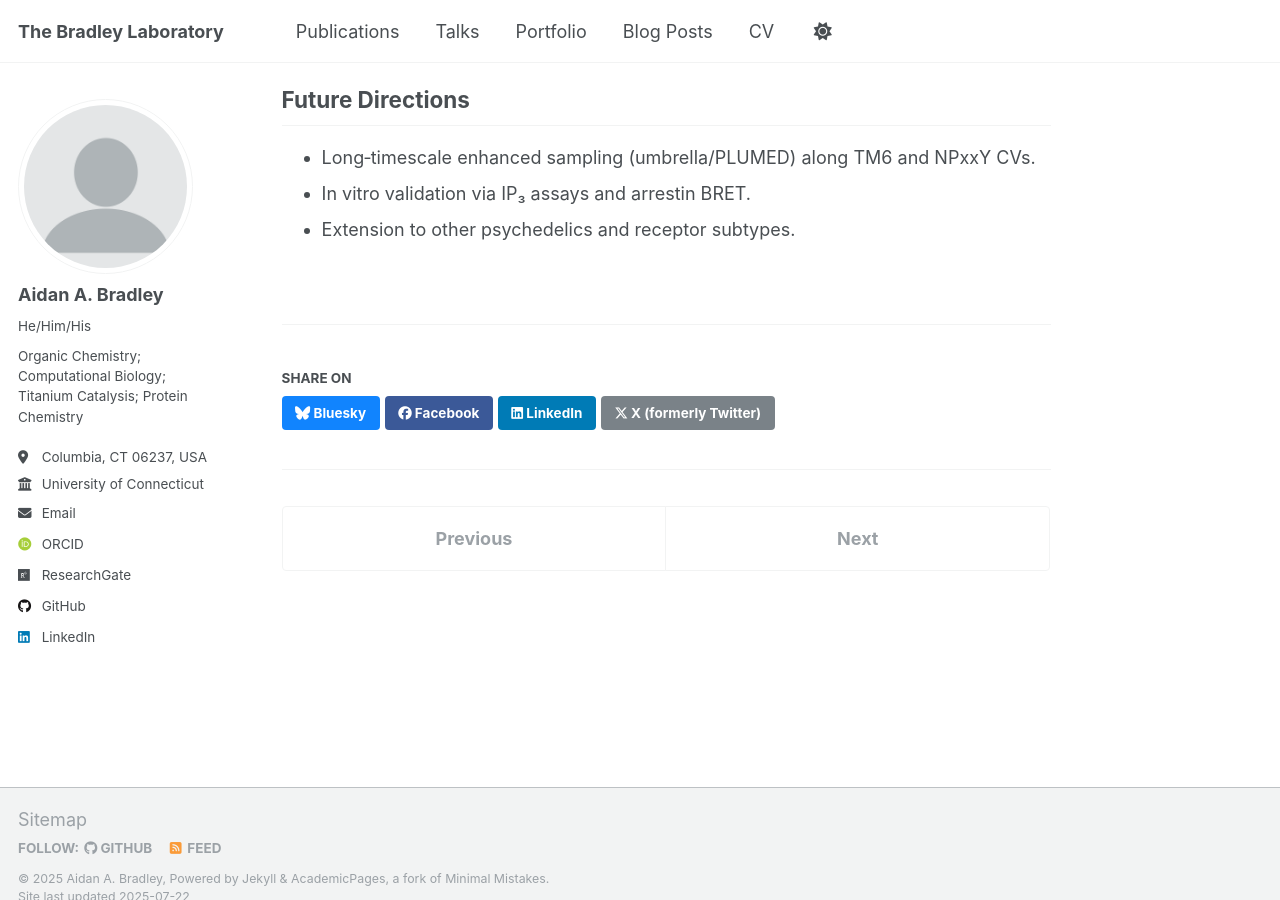
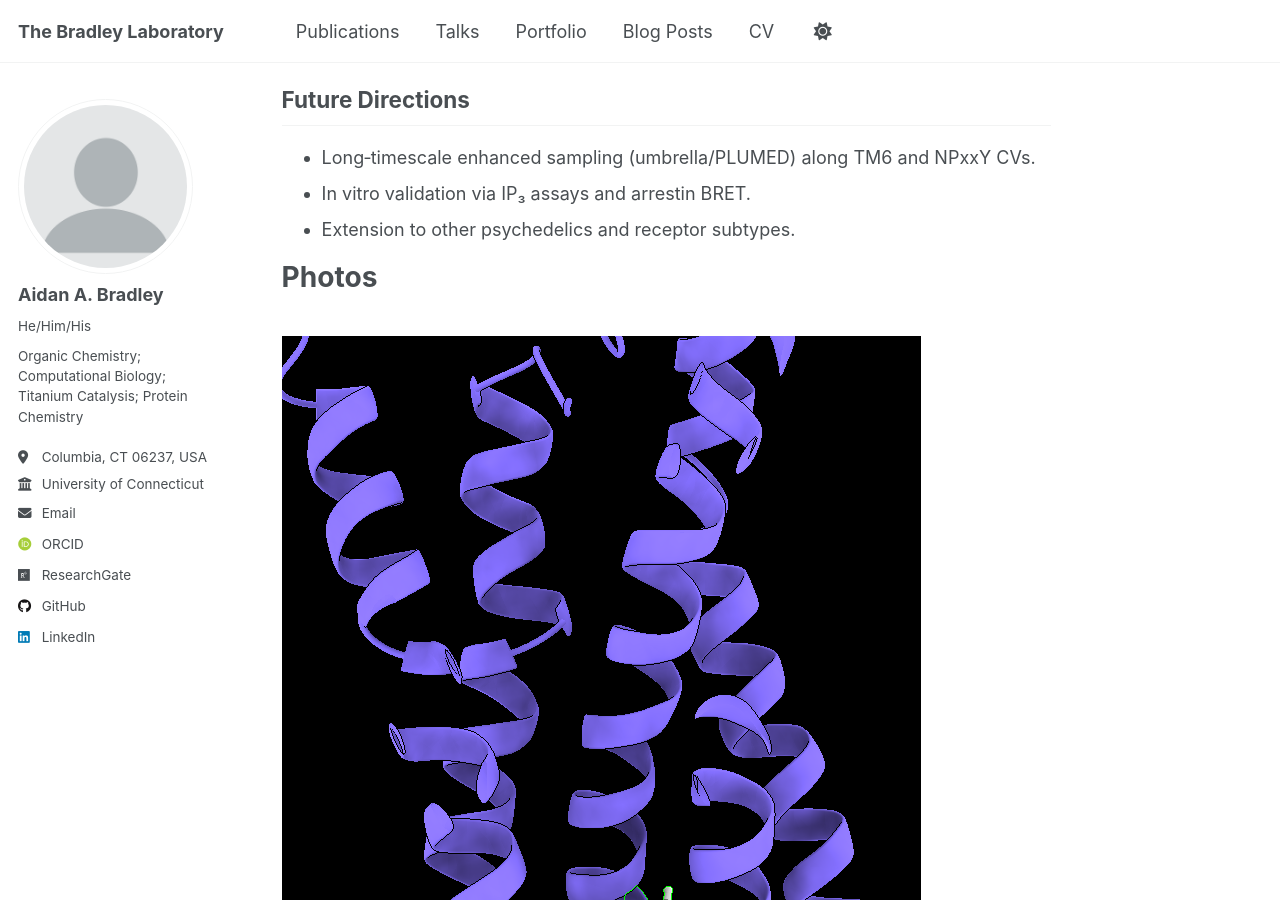
Before and after one commit to aab18011/aab18011.github.io, a Jekyll site: the page built from _portfolio/portfolio-3.md, in a window 1280 px wide and 900 px high, scrolled down 1533 px. Built offline with Jekyll 4.4.1, drawn with Linux system fonts in a browser that asks for light colours; some web fonts are replaced; a script that is not in the unit is left out.

Commit message:
Update portfolio-3.md

```diff
--- a/_portfolio/portfolio-3.md
+++ b/_portfolio/portfolio-3.md
@@ -1,6 +1,6 @@
 ---
 title: "Personal Research in 5HT2A Receptor Cascade Frequencies"
-excerpt: "The 5‑HT₂A receptor (PDB 6A93) is a G protein‑coupled receptor that couples to Gq/11 (activating PLC and Ca²⁺ release) and recruits β‑arrestin (leading to desensitization/internalization). LSD is known to engage both pathways with a behavioral bias toward β‑arrestin in vivo.<br/><img src='/images/automatic-sprayer-v1.png'>"
+excerpt: "The 5‑HT₂A receptor (PDB 6A93) is a G protein‑coupled receptor that couples to Gq/11 (activating PLC and Ca²⁺ release) and recruits β‑arrestin (leading to desensitization/internalization). LSD is known to engage both pathways with a behavioral bias toward β‑arrestin in vivo.<br/><img src='/images/6a93-overlay.png'>"
 collection: portfolio
 ---
 <!-- **Project Overview** -->
@@ -46,3 +46,8 @@ The 5‑HT₂A receptor (PDB 6A93) is a G protein‑coupled receptor that coup
 - Long‑timescale enhanced sampling (umbrella/PLUMED) along TM6 and NPxxY CVs.
 - In vitro validation via IP₃ assays and arrestin BRET.
 - Extension to other psychedelics and receptor subtypes.
+
+
+# Photos
+<br/><img src='/images/DRY-motif.png'>
+<br/><img src='/images/TM3-TM6.png'>
```
